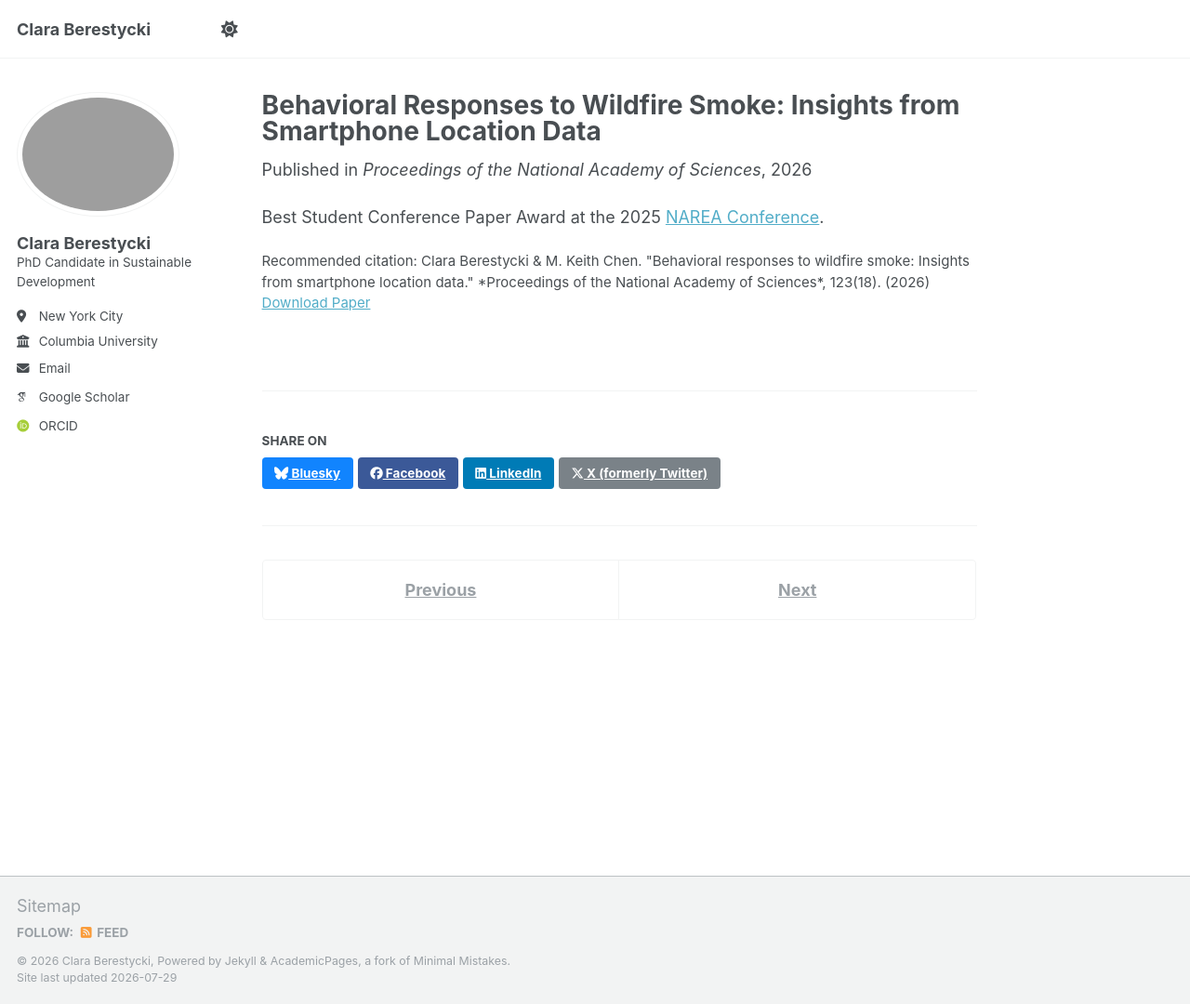
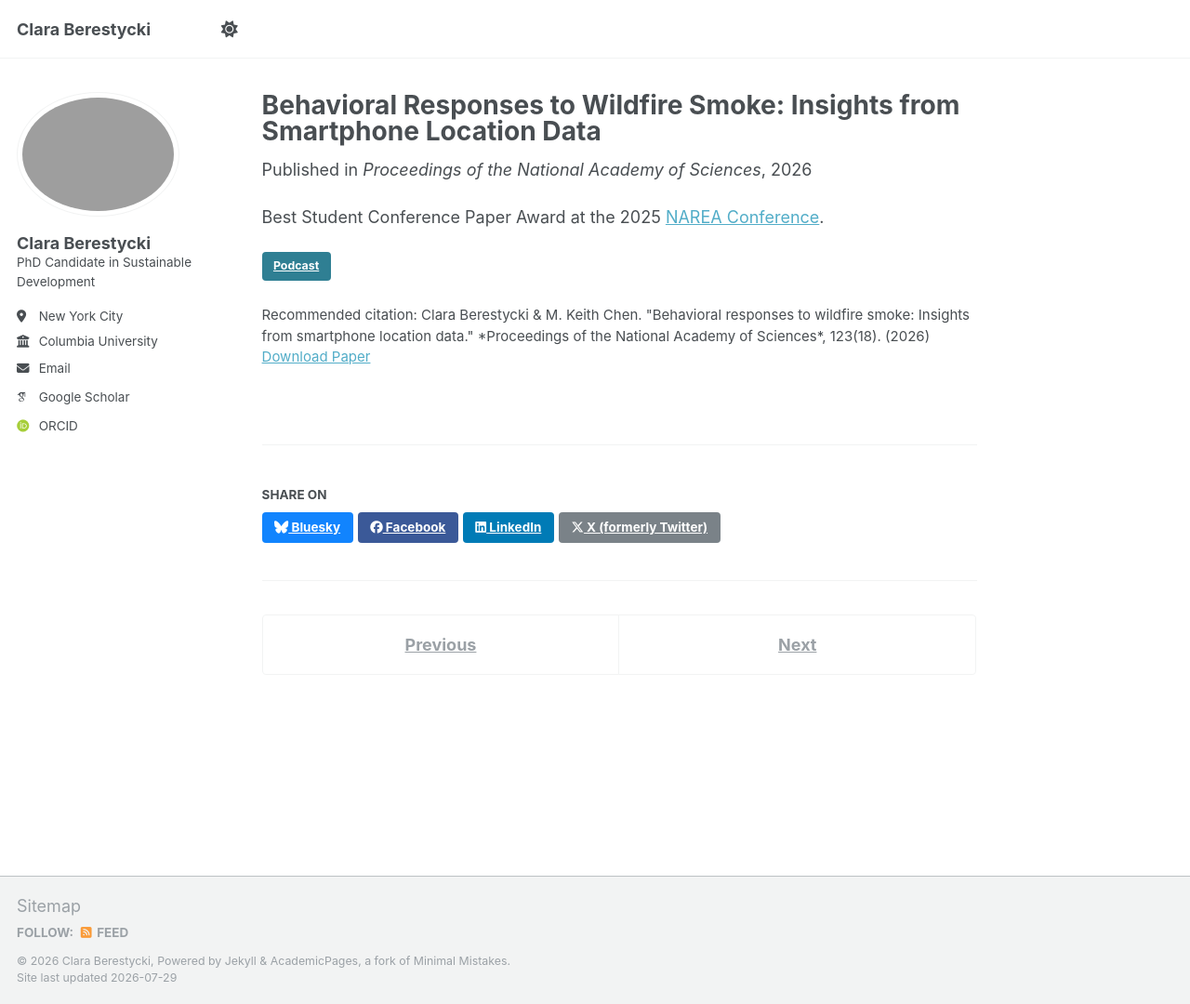
Before and after one commit to claraberes/claraberes.github.io, a Jekyll site: the page built from _publications/2025-10-24-behavioral-responses-to-wildfire-smoke.md, in a window 1280 px wide and 1080 px high. Shown: the whole window at 93% size. Built offline with Jekyll 4.4.1, drawn with Linux system fonts in a browser that asks for light colours; some web fonts are replaced.

Commit message:
Update 2025-10-24-behavioral-responses-to-wildfire-smoke.md

```diff
--- a/_publications/2025-10-24-behavioral-responses-to-wildfire-smoke.md
+++ b/_publications/2025-10-24-behavioral-responses-to-wildfire-smoke.md
@@ -10,3 +10,5 @@ citation: "Clara Berestycki & M. Keith Chen. \"Behavioral responses to wildfire
 ---
 
 Best Student Conference Paper Award at the 2025 [NAREA Conference](https://narea.org/meeting-2025/).
+
+<a href="https://matthewekahn.substack.com/p/a-podcast-on-the-economics-of-adapting" class="btn btn--info btn--small" target="_blank" rel="noopener">Podcast</a>
```
